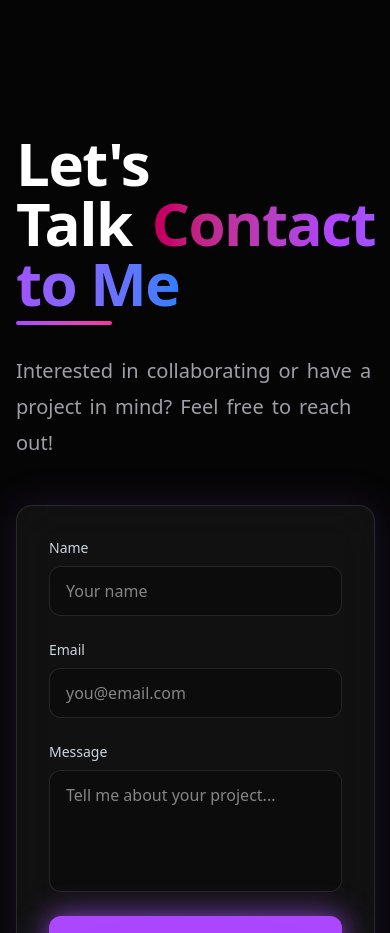
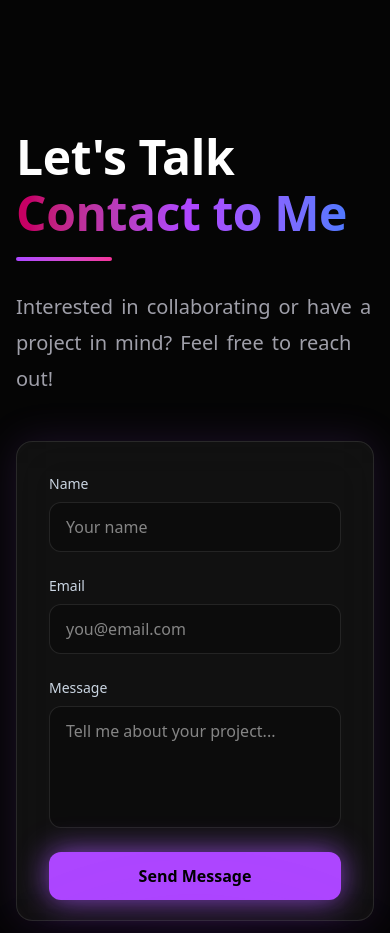
Before and after one commit to richglez/portfolio, a Next.js app: page / in a window 390 px wide. Shown: the part 8180-9113 px from the top of the page. Built offline with nearby package versions, Linux system fonts and the light colour scheme; no server answers.

Commit message:
let's talk title fixed mobile First

```diff
--- a/src/components/LetsTalk.tsx
+++ b/src/components/LetsTalk.tsx
@@ -92,15 +92,28 @@ function LetsTalk() {
             initial="hidden"
             whileInView="visible"
             viewport={{ once: false, amount: 0.3 }}
-            className="text-6xl font-bold tracking-tight mt-15"
+            className="mt-15 font-bold tracking-tight"
           >
-            Let&apos;s Talk
-            <motion.span className="ml-5 md:ml-8 bg-linear-to-r from-pink-700 via-purple-500 to-blue-500 bg-clip-text text-transparent">
+            <span className="block text-5xl sm:text-6xl">Let&apos;s Talk</span>
+
+            <span
+              className="
+                block
+                mt-2
+                text-5xl sm:text-6xl
+                bg-linear-to-r
+                from-pink-700
+                via-purple-500
+                to-blue-500
+                bg-clip-text
+                text-transparent
+              "
+            >
               Contact to Me
-            </motion.span>
+            </span>
           </motion.h2>
 
-          <div className="h-1 w-24 bg-linear-to-r from-purple-500 to-pink-500 rounded-full mt-1" />
+          <div className="h-1 w-24 bg-linear-to-r from-purple-500 to-pink-500 rounded-full mt-5" />
 
           {/* Subtitle */}
           <motion.div
```
